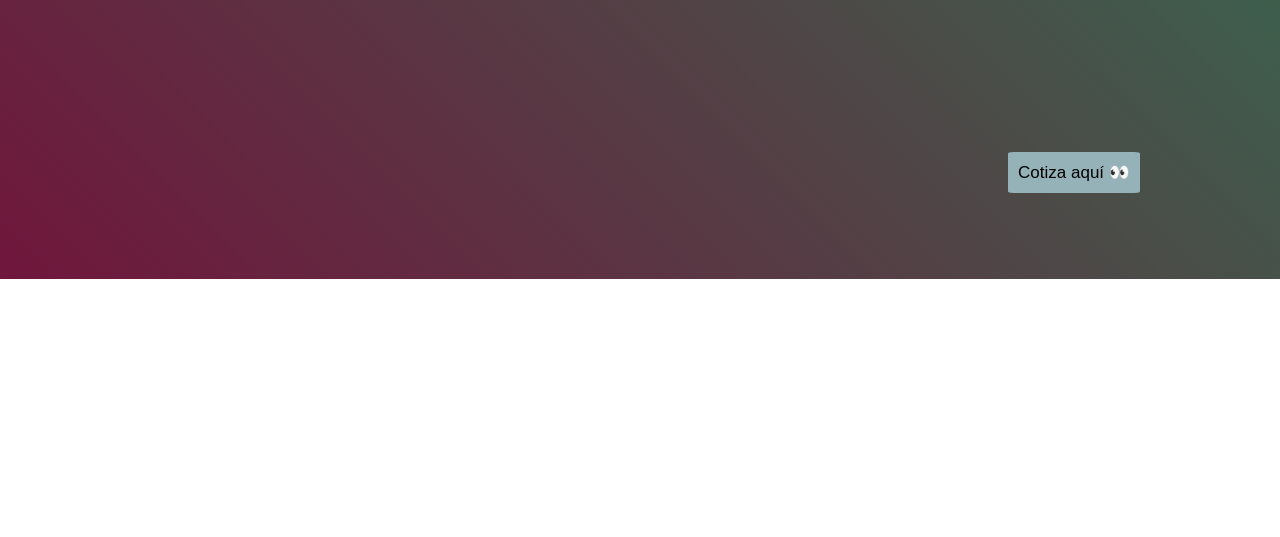
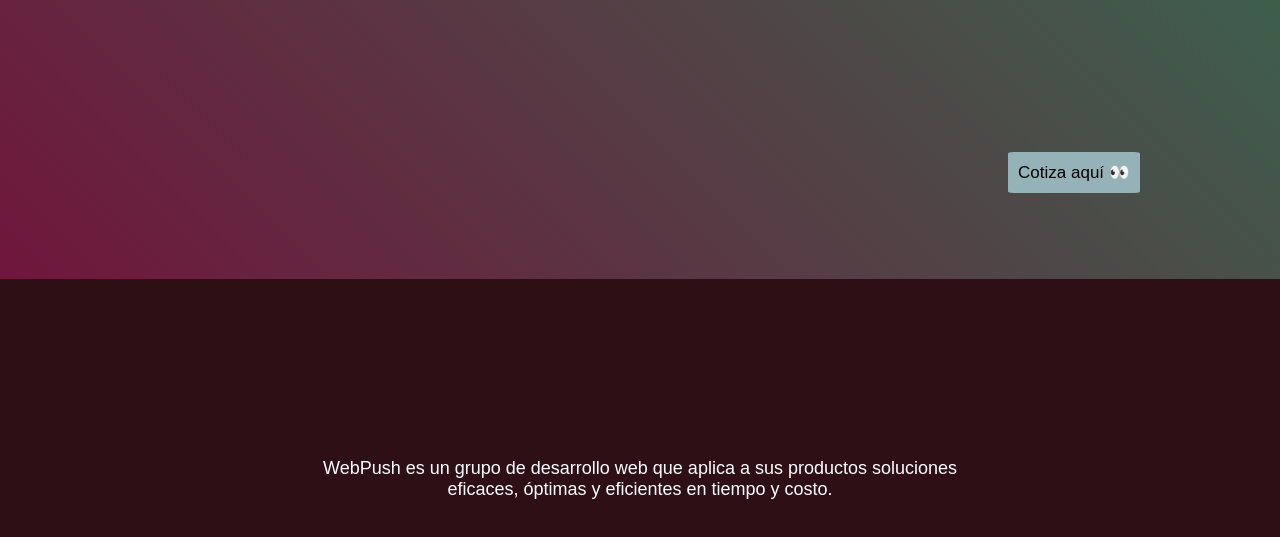
Before and after one commit to 1nfinit0/WebPush, a plain HTML site: page index.html in a window 1280 px wide. Shown: the part 441-978 px from the top of the page. Before the commit the page ends 800 px from the top, so only its background shows below. Drawn offline with Linux system fonts and the light colour scheme.

Commit message:
Main terminado

```diff
--- a/css/main.css
+++ b/css/main.css
@@ -54,3 +54,19 @@ header .container_consulta a {
     color: black;
     cursor: pointer;
 }
+main {
+    background-color: #2E0F15;
+    display: flex;
+    width: 100%;
+    height: 50vh;
+    justify-content: center;
+    align-items: center;
+}
+main p {
+    width: 80%;
+    max-width: 640px;
+    color: white;
+    font-family: Arial, Helvetica, sans-serif;
+    font-size: 1.8rem;
+    text-align: center;
+}
--- a/index.html
+++ b/index.html
@@ -20,7 +20,7 @@
         </div>
     </header>
     <main>
-
+        <p>WebPush es un grupo de desarrollo web que aplica a sus productos soluciones eficaces, óptimas y eficientes en tiempo y costo.</p>
     </main>
     <footer>
 
```
